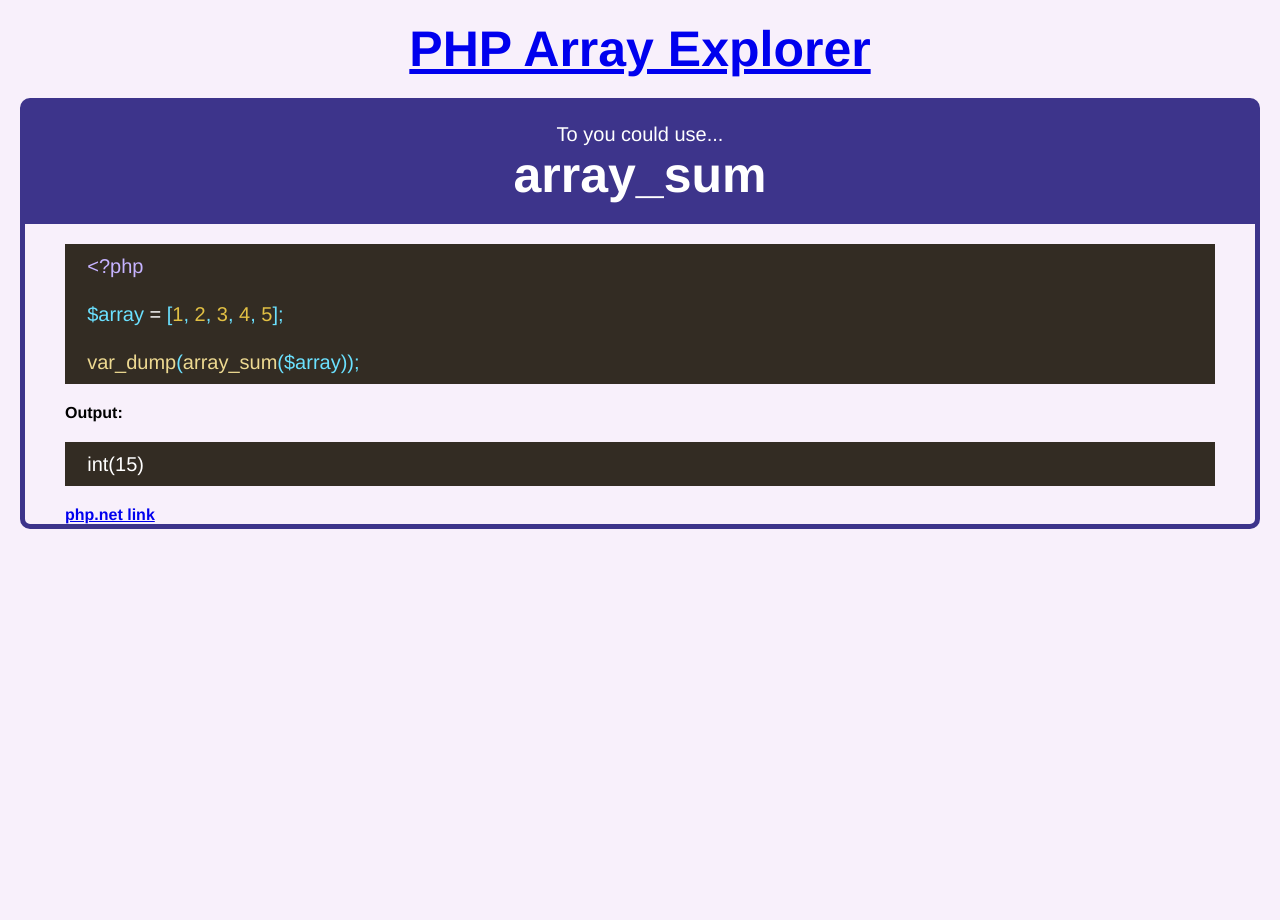
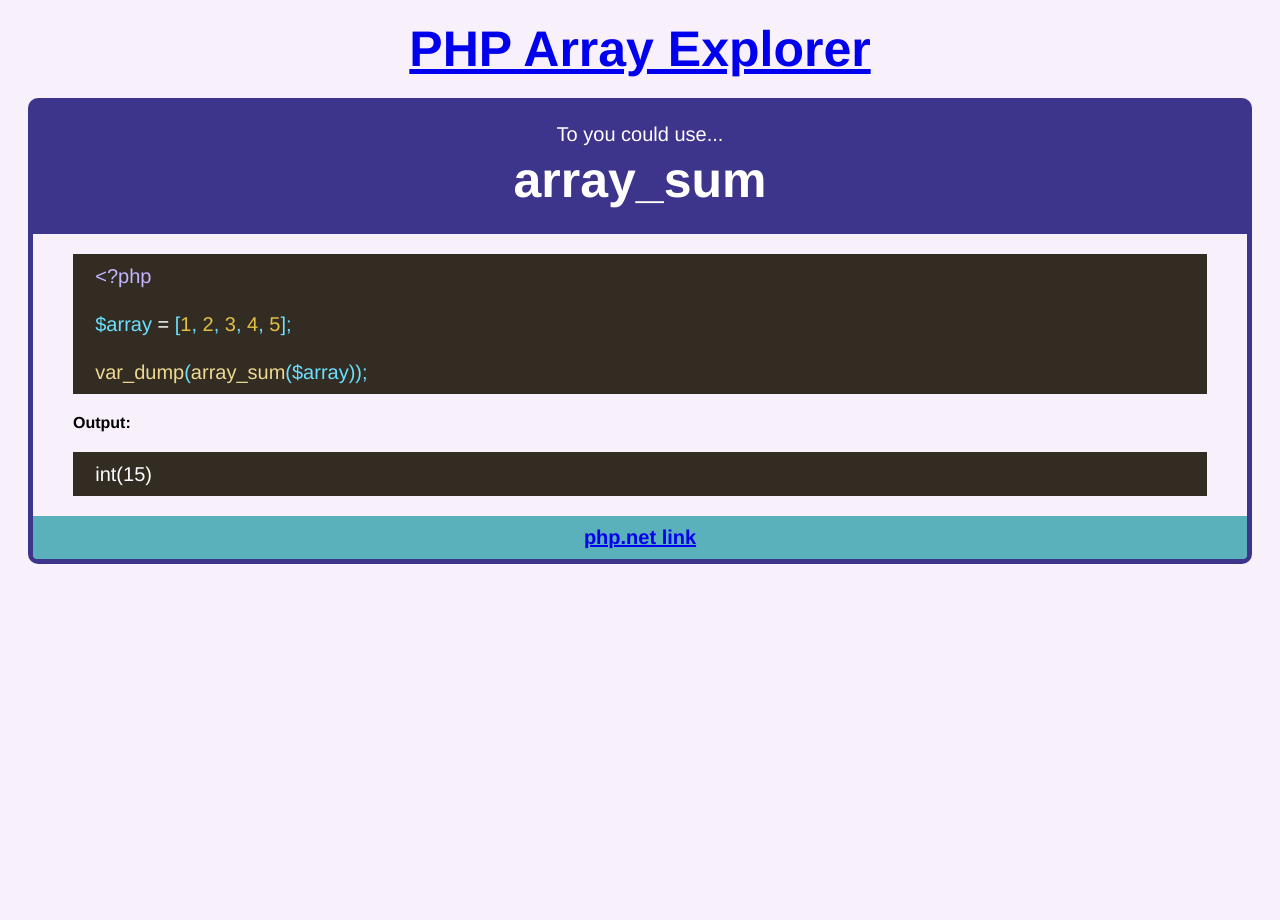
Before and after one commit to cjbagley/php-array-explorer, a Jekyll site: the page built from _pages/other/array_sum.md, in a window 1280 px wide. Built offline with Jekyll 4.4.1, drawn with Linux system fonts in a browser that asks for light colours.

Commit message:
Updated php link styling and other minor stying changes

```diff
--- a/_layouts/default.html
+++ b/_layouts/default.html
@@ -25,12 +25,13 @@
                 </header>
                 <div class="card text-left">
                     {{ content }}
-                    {% if page.php_net_link %}
-                    <div class="php-link">
-                        <a href="{{ page.php_net_link }}">php.net link</a>
-                    </div>
-                    {% endif %}
+
                 </div>
+                {% if page.php_net_link %}
+                    <footer class="card-holder-footer">
+                        <a class="php-link" href="{{ page.php_net_link }}">php.net link</a>
+                    </footer>
+                {% endif %}
             </section>
         {% endif %}
     </main>
--- a/assets/css/main.scss
+++ b/assets/css/main.scss
@@ -15,7 +15,7 @@ $primary-colour: #3d348b;
 	border: 0 none;
 	outline: 0;
 	padding: 0;
-    margin: 0;
+    //margin: 0;
     -moz-box-sizing: border-box;
     -webkit-box-sizing: border-box;
     box-sizing: border-box;
@@ -131,15 +131,19 @@ h1 {
     font-size: 50px;
     font-weight: bold;
     color: white;
+    margin: 5px;
 }
 
 .card-holder-footer {
-    background-color: $primary-colour;
+    background-color: $card-background-colour;
     color: white;
     font-size: 20px;
+    border-radius: 0 0 4px 4px;
+    padding: 10px;
+    font-weight: bold;
 }
 
-.output-header, .php-link {
+.output-header {
     margin-left: 40px;
     font-weight: bold;
 }
```
